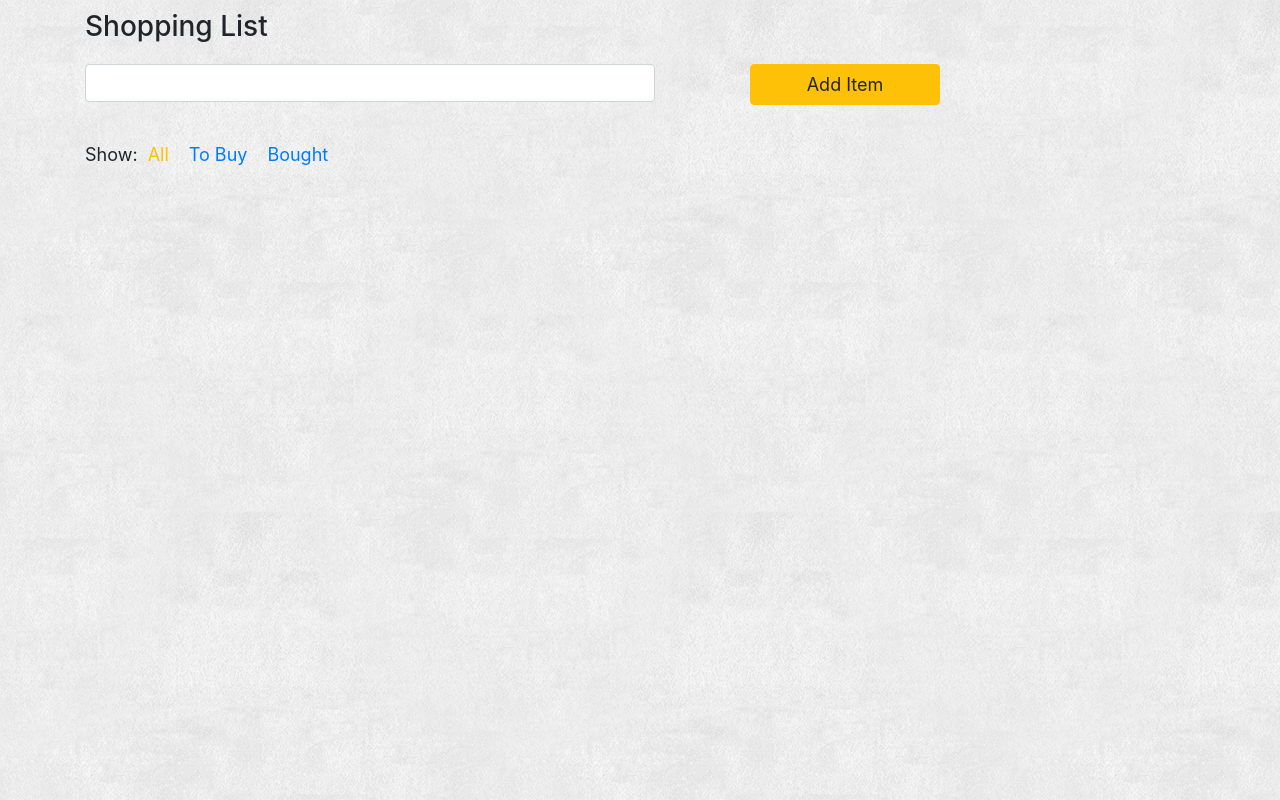
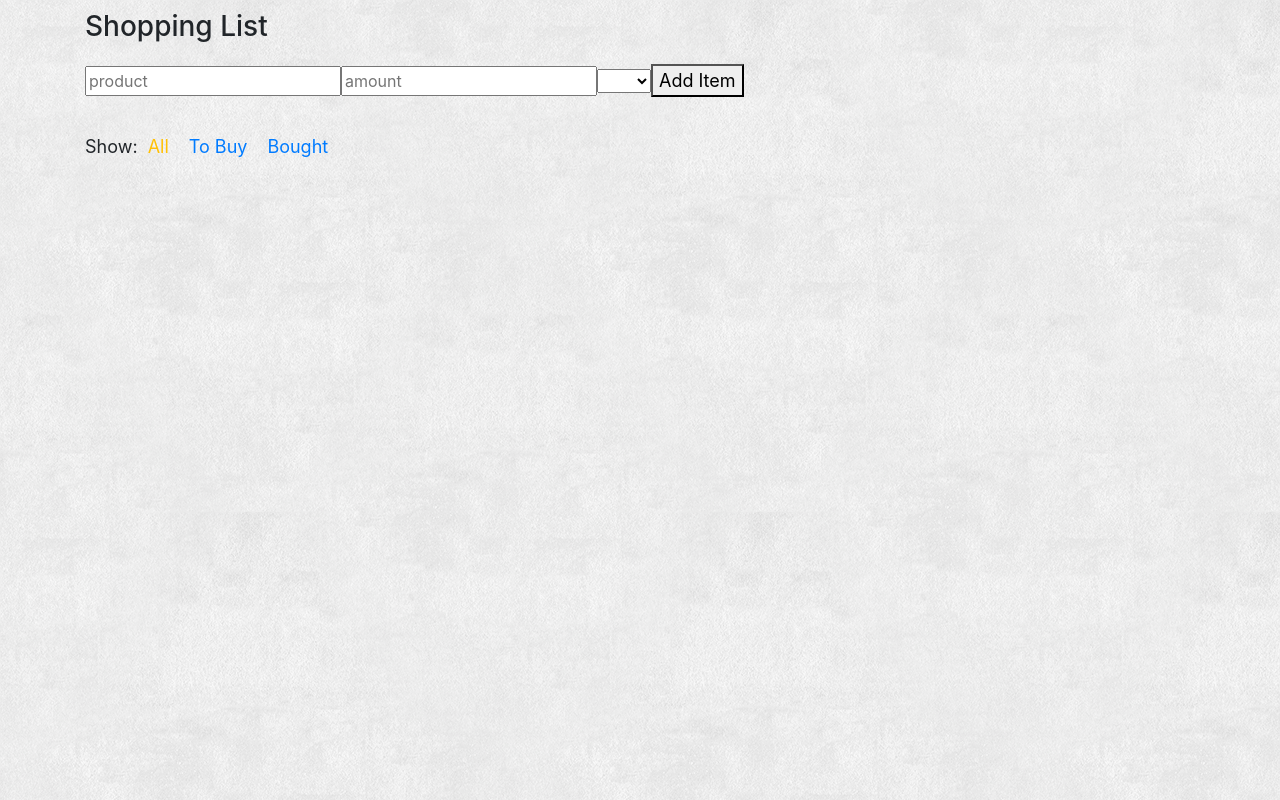
Before and after one commit to podsi08/Shopping_list, a React (Create React App) app: page / in a window 1280 px wide. Built offline with nearby package versions, Linux system fonts and the light colour scheme.

Commit message:
amount and unit of products on list added - styling to do

```diff
--- a/package.json
+++ b/package.json
@@ -12,7 +12,8 @@
     "react-dom": "^16.3.2",
     "react-redux": "^5.0.7",
     "react-scripts": "1.1.4",
-    "redux": "^4.0.0"
+    "redux": "^4.0.0",
+    "redux-form": "^7.3.0"
   },
   "scripts": {
     "test": "react-scripts test --env=jsdom",
--- a/src/actions/index.js
+++ b/src/actions/index.js
@@ -33,11 +33,12 @@ export const VisibilityFilters = {
     SHOW_TO_BUY: 'SHOW_TO_BUY'
 };
 
-export const addItem = (product) => {
-    //each time we add a new product, the nextItemId is increment
+export const addItem = (product, amount, unit) => {
     return {
         type: ADD_ITEM,
-        product
+        product,
+        amount,
+        unit
     }
 };
 
--- a/src/components/App.js
+++ b/src/components/App.js
@@ -7,6 +7,9 @@ import '../scss/main.css';
 
 
 class App extends React.Component {
+    submit = values => {
+        console.log(values);
+    }
     render(){
         return (
             <div className='container'>
--- a/src/components/Product.js
+++ b/src/components/Product.js
@@ -10,7 +10,7 @@ class Product extends React.Component {
                            'row list-group-item list-group-item-dark' :
                            'row list-group-item list-group-item-warning'}
             >
-                {this.props.product}
+                {this.props.product}{this.props.amount}{this.props.unit}
             </li>
         )
     }
--- a/src/components/ShoppingList.js
+++ b/src/components/ShoppingList.js
@@ -10,7 +10,12 @@ class ShoppingList extends React.Component {
                 <ul className='col-sm-6'>
                     {
                         this.props.items.map((item) => (
-                            <Product key={item.id} bought={item.bought} product={item.product} onClick={() => {this.props.toggleItem(item.id)}}/>
+                            <Product key={item.id}
+                                     bought={item.bought}
+                                     product={item.product}
+                                     amount={item.amount}
+                                     unit={item.unit}
+                                     onClick={() => {this.props.toggleItem(item.id)}}/>
                         ))
                     }
                 </ul>
--- a/src/containers/AddItem.js
+++ b/src/containers/AddItem.js
@@ -1,40 +1,85 @@
 import React from 'react';
+import { reduxForm, Field } from 'redux-form';
 import { connect } from 'react-redux';
 import { addItem } from "../actions/index";
 
+
 class AddItem extends React.Component {
+    mySubmit = values => {
+        console.log(values);
+
+        if(!values.product.trim()) {
+            return
+        }
+        this.props.dispatch(addItem(values.product, values.amount, values.unit));
+    }
     render(){
-        let input;
+
+
         return(
-            <div>
-                <form
-                    className='row'
-                    onSubmit={e => {
-                        e.preventDefault();
-                        if(!input.value.trim()){
-                            return
-                        }
-                        this.props.dispatch(addItem(input.value));
-                        input.value = ''
-                    }}
-                >
-                    <input
-                        ref={node => {
-                            input = node
-                        }}
-                        className='col-sm-6 form-control'
-                    />
-                    <div className='col-sm-1'/>
-                    <button type="submit" className='col-sm-2 btn btn-warning'>
-                        Add Item
-                    </button>
-                    <div className='col-sm-3'/>
-                </form>
-            </div>
+            <form onSubmit={this.props.handleSubmit(this.mySubmit)}>
+                <Field name='product'
+                       component='input'
+                       type='text'
+                       placeholder='product'/>
+                <Field name='amount'
+                       component='input'
+                       type='number'
+                       placeholder='amount'/>
+                <Field name='unit'
+                       component='select'>
+                    <option></option>
+                    <option>pcs.</option>
+                    <option>kg</option>
+                    <option>g</option>
+                    <option>l</option>
+                </Field>
+                <button type="submit">Add Item</button>
+            </form>
+
+            // <div>
+            //     <form
+            //         className='row'
+            //         onSubmit={e => {
+            //             e.preventDefault();
+            //             if(!input.value.trim()){
+            //                 return
+            //             }
+            //             this.props.dispatch(addItem(input.value));
+            //             input.value = ''
+            //         }}
+            //     >
+            //         <input
+            //             ref={node => {
+            //                 input = node
+            //             }}
+            //             className='col-sm-6 form-control'
+            //             placeholder='product'
+            //         />
+            //         <input
+            //             placeholder='amount'/>
+            //         <select className='form-control'>
+            //             <option>unit</option>
+            //             <option>pcs.</option>
+            //             <option>kg</option>
+            //             <option>g</option>
+            //             <option>l</option>
+            //         </select>
+            //         <div className='col-sm-1'/>
+            //         <button type="submit" className='col-sm-2 btn btn-warning'>
+            //             Add Item
+            //         </button>
+            //         <div className='col-sm-3'/>
+            //     </form>
+            // </div>
         )
     }
 }
 
-AddItem = connect()(AddItem);
+AddItem = reduxForm({
+    form: 'addItem'
+})(AddItem);
+
+// AddItem = connect()(AddItem);
 
 export default AddItem;
--- a/src/reducers/index.js
+++ b/src/reducers/index.js
@@ -1,4 +1,5 @@
 import { combineReducers } from 'redux';
+import { reducer as formReducer } from 'redux-form';
 import shoppingList from './shopping_list';
 import visibilityFilter from './visibility_filter';
 
@@ -9,7 +10,8 @@ export default combineReducers ({
     //usually key and value are the same, then for example we can write just (visibilityFilter)
     //we can get data from store in other components using state.items and state.currentVisibilityFilter
     items: shoppingList,
-    currentVisibilityFilter: visibilityFilter
+    currentVisibilityFilter: visibilityFilter,
+    form: formReducer
 })
 
 
--- a/src/reducers/shopping_list.js
+++ b/src/reducers/shopping_list.js
@@ -27,7 +27,9 @@ const shoppingList = (state = loadDataFromLocalStorage(), action) => {
             let newProduct = {
                 id: lastId + 1,
                 product: action.product,
-                bought: false
+                bought: false,
+                amount: action.amount,
+                unit: action.unit
             };
 
             //I add a new product at the end of the shopping list from local storage
```
